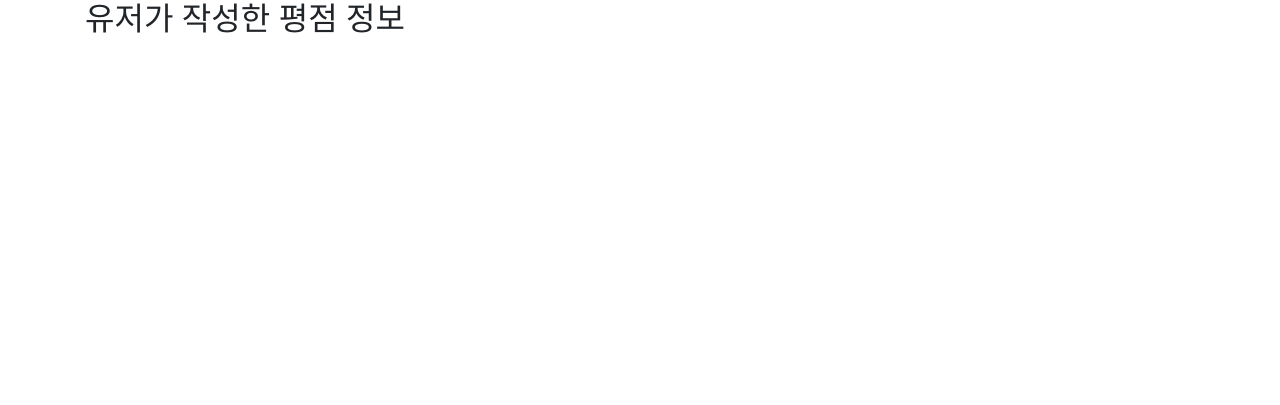
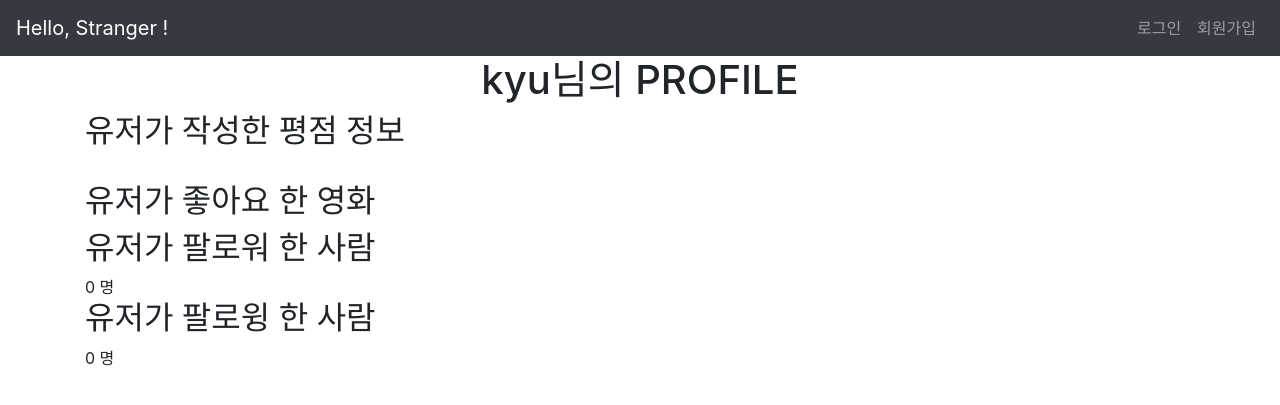
Before and after one commit to Jo-Joon/project10, a Django app: page /accounts/2/ in a window 1280 px wide. Shown: the top 405 px of the page. Run offline with Django 3.2, Linux system fonts and the light colour scheme; data comes from the database, SQL or seed files in the repository; both versions use the stored data as it was after the commit; some libraries are stand-ins or nearby versions.

Commit message:
feature/nav&profile

```diff
--- a/accounts/templates/accounts/profile.html
+++ b/accounts/templates/accounts/profile.html
@@ -1,9 +1,23 @@
 {% extends 'base.html' %}
 
 {% block content %}
+  <h1 class="text-center"> {{ profile_user }}님의 {{ request.resolver_match.url_name.upper }}</h1>
   <h2>유저가 작성한 평점 정보</h2>
   {% comment %} {{ user_reviews }} {% endcomment %}
   {% for user_review in user_reviews %}
     <div>{{ user_review.content }}</div>
   {% endfor %}
+  <br>
+  <h2>유저가 좋아요 한 영화</h2>
+  {% for user_like_movie in user_like_movies %}
+    <div>{{ user_like_movie.title }}</div>
+  {% endfor %}
+
+  {% with followers=profile_user.followers.all followings=profile_user.followings.all %}
+  <h2>유저가 팔로워 한 사람</h2>
+    {{ followers|length }} 명
+  <h2>유저가 팔로윙 한 사람</h2>
+    {{ followings|length }} 명
+  {% endwith %}
+
 {% endblock %}
--- a/accounts/urls.py
+++ b/accounts/urls.py
@@ -5,4 +5,7 @@ app_name='accounts'
 urlpatterns = [
     path('', views.index, name='index'),
     path('<int:user_pk>/', views.user_profile, name='profile'),
+    path('login/', views.login, name='login'),
+    path('logout/', views.logout, name='logout'),
+    path('signup/', views.signup, name='signup'),
 ]
--- a/accounts/views.py
+++ b/accounts/views.py
@@ -1,6 +1,8 @@
 from django.shortcuts import render, redirect, get_object_or_404
 from .forms import CustomUserCreationForm
 from django.contrib.auth import get_user_model
+from django.contrib.auth import login as auth_login, logout as auth_logout
+from django.contrib.auth.forms import AuthenticationForm
 
 
 User = get_user_model()
@@ -13,5 +15,34 @@ def index(request):
 def user_profile(request, user_pk):
     profile_user = get_object_or_404(User, pk=user_pk)
     user_reviews = profile_user.review_set.all()
-    context = {'profile_user':profile_user, 'user_reviews':user_reviews,}
+    user_like_movies = profile_user.like_movies.all()
+    context = {'profile_user':profile_user, 'user_reviews':user_reviews, 'user_like_movies':user_like_movies,}
     return render(request, 'accounts/profile.html', context)
+
+def signup(request):
+    if request.method == 'POST':
+        form = CustomUserCreationForm(request.POST)
+        if form.is_valid():
+            form.save()
+            return redirect('accounts:index')
+    else:
+        form = CustomUserCreationForm()
+    context = {'form':form,}
+    return render(request, 'accounts/auth_form.html', context)
+
+def login(request):
+    if request.user.is_authenticated:
+        return redirect('articles:index')
+    if request.method == 'POST':
+        form = AuthenticationForm(request, request.POST)
+        if form.is_valid():
+            auth_login(request, form.get_user())
+            return redirect(request.GET.get('next') or 'accounts:index')
+    else:
+        form = AuthenticationForm()
+    context = {'form':form,}
+    return render(request, 'accounts/auth_form.html', context)
+
+def logout(request):
+    auth_logout(request)
+    return redirect('accounts:index')
--- /dev/null
+++ b/project/templates/_nav.html
@@ -0,0 +1,40 @@
+<nav class="navbar navbar-expand-lg navbar-dark bg-dark">
+  {% if user.is_authenticated %}
+    <a class="navbar-brand" href="{% url 'movies:index' %}">
+    Hello, {{ user.username }}
+    </a>
+    <button class="navbar-toggler" type="button" data-toggle="collapse" data-target="#navbarNav" aria-controls="navbarNav" aria-expanded="false" aria-label="Toggle navigation">
+      <span class="navbar-toggler-icon"></span>
+    </button>
+    <div class="collapse navbar-collapse justify-content-end" id="navbarNav">
+      <ul class="navbar-nav">
+        <li class="nav-item">
+          <a class="nav-link" href="{% url 'accounts:profile' user.id %}">프로필</a>
+        </li>
+        <li class="nav-item">
+          <a class="nav-link" href="{% url 'accounts:logout' %}">로그아웃</a>
+        </li>
+      </ul>
+    </div>
+  {% else %}
+    <a class="navbar-brand" href="{% url 'movies:index' %}">
+      Hello, Stranger !
+    </a>
+    <button class="navbar-toggler" type="button" data-toggle="collapse" data-target="#navbarNav" aria-controls="navbarNav" aria-expanded="false" aria-label="Toggle navigation">
+      <span class="navbar-toggler-icon"></span>
+    </button>
+      <div class="collapse navbar-collapse" id="navbarNav">
+    <div class="collapse navbar-collapse justify-content-end" id="navbarNav">
+
+      <ul class="navbar-nav">
+        <li class="nav-item">
+          <a class="nav-link" href="{% url 'accounts:login' %}">로그인</a>
+        </li>
+        <li class="nav-item">
+          <a class="nav-link" href="{% url 'accounts:signup' %}">회원가입</a>
+        </li>
+      </ul>
+    </div>
+  </div>
+  {% endif %}
+</nav>
--- a/project/templates/base.html
+++ b/project/templates/base.html
@@ -1,20 +1,31 @@
 <!DOCTYPE html>
 <html lang="ko">
+
 <head>
   <meta charset="UTF-8">
   <meta name="viewport" content="width=device-width, initial-scale=1.0">
   <meta http-equiv="X-UA-Compatible" content="ie=edge">
   <title>Document</title>
-   <script src="https://kit.fontawesome.com/d749212f5f.js" crossorigin="anonymous"></script>
-  <link rel="stylesheet" href="https://stackpath.bootstrapcdn.com/bootstrap/4.3.1/css/bootstrap.min.css" integrity="sha384-ggOyR0iXCbMQv3Xipma34MD+dH/1fQ784/j6cY/iJTQUOhcWr7x9JvoRxT2MZw1T" crossorigin="anonymous">
+  <script src="https://kit.fontawesome.com/d749212f5f.js" crossorigin="anonymous"></script>
+  <link rel="stylesheet" href="https://stackpath.bootstrapcdn.com/bootstrap/4.3.1/css/bootstrap.min.css"
+    integrity="sha384-ggOyR0iXCbMQv3Xipma34MD+dH/1fQ784/j6cY/iJTQUOhcWr7x9JvoRxT2MZw1T" crossorigin="anonymous">
 </head>
+
 <body>
+  {% include '_nav.html' %}
   <div class="container">
     {% block content %}
     {% endblock %}
   </div>
-  <script src="https://code.jquery.com/jquery-3.3.1.slim.min.js" integrity="sha384-q8i/X+965DzO0rT7abK41JStQIAqVgRVzpbzo5smXKp4YfRvH+8abtTE1Pi6jizo" crossorigin="anonymous"></script>
-  <script src="https://cdnjs.cloudflare.com/ajax/libs/popper.js/1.14.7/umd/popper.min.js" integrity="sha384-UO2eT0CpHqdSJQ6hJty5KVphtPhzWj9WO1clHTMGa3JDZwrnQq4sF86dIHNDz0W1" crossorigin="anonymous"></script>
-  <script src="https://stackpath.bootstrapcdn.com/bootstrap/4.3.1/js/bootstrap.min.js" integrity="sha384-JjSmVgyd0p3pXB1rRibZUAYoIIy6OrQ6VrjIEaFf/nJGzIxFDsf4x0xIM+B07jRM" crossorigin="anonymous"></script>
+  <script src="https://code.jquery.com/jquery-3.3.1.slim.min.js"
+    integrity="sha384-q8i/X+965DzO0rT7abK41JStQIAqVgRVzpbzo5smXKp4YfRvH+8abtTE1Pi6jizo" crossorigin="anonymous">
+  </script>
+  <script src="https://cdnjs.cloudflare.com/ajax/libs/popper.js/1.14.7/umd/popper.min.js"
+    integrity="sha384-UO2eT0CpHqdSJQ6hJty5KVphtPhzWj9WO1clHTMGa3JDZwrnQq4sF86dIHNDz0W1" crossorigin="anonymous">
+  </script>
+  <script src="https://stackpath.bootstrapcdn.com/bootstrap/4.3.1/js/bootstrap.min.js"
+    integrity="sha384-JjSmVgyd0p3pXB1rRibZUAYoIIy6OrQ6VrjIEaFf/nJGzIxFDsf4x0xIM+B07jRM" crossorigin="anonymous">
+  </script>
 </body>
+
 </html>
```
Also changed, not shown: db.sqlite3.
